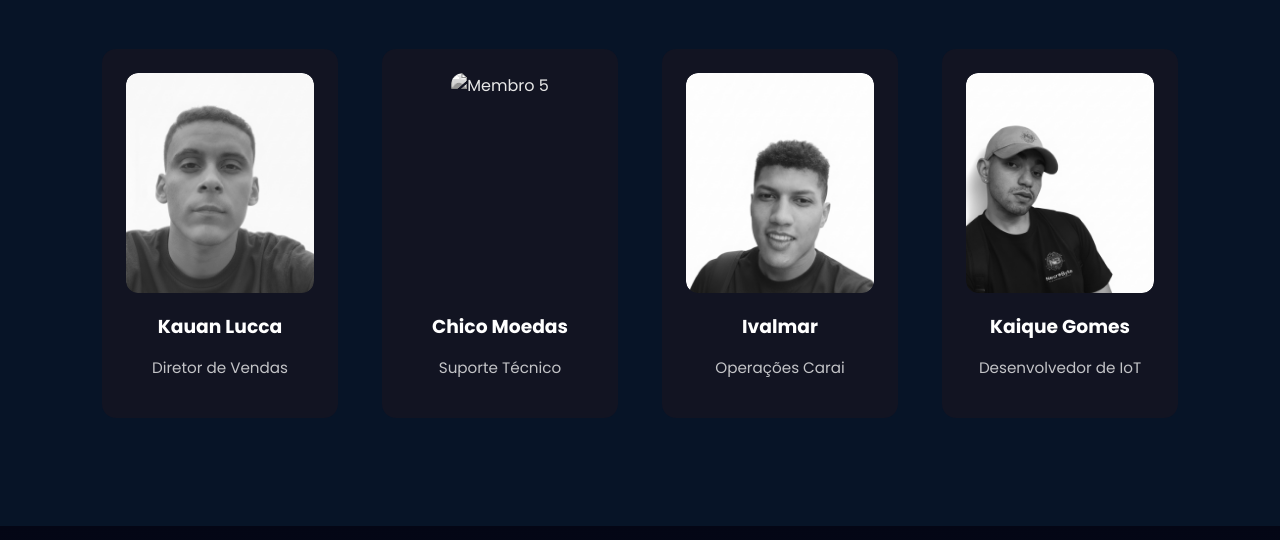
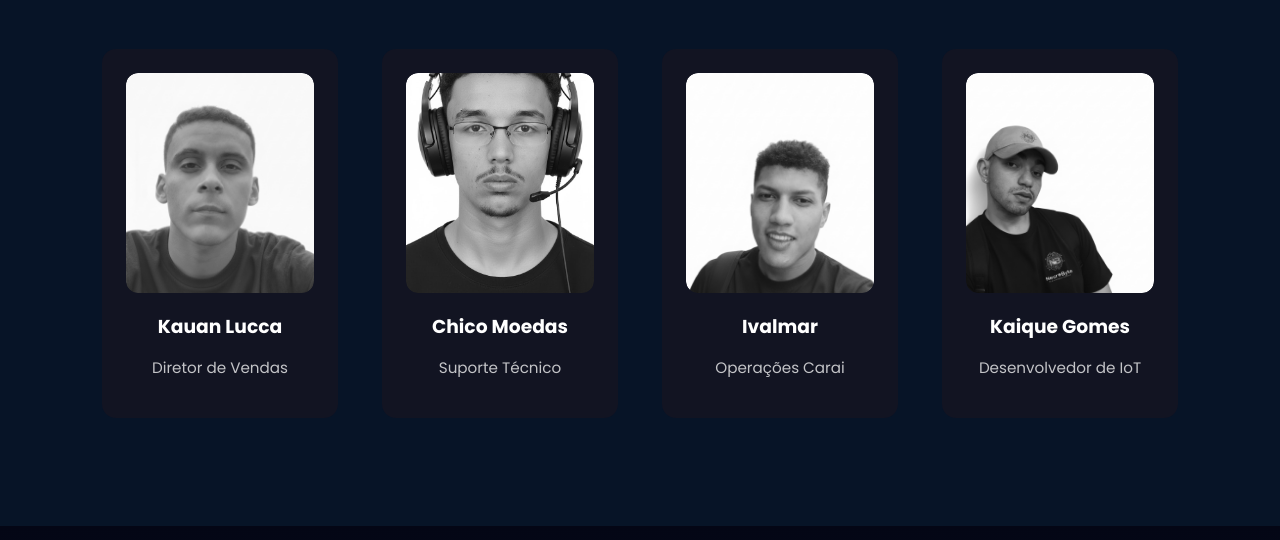
Before and after one commit to Paganatto/neurobyte-real, a plain HTML site: page index.html in a window 1280 px wide. Shown: the part 5873-6413 px from the top of the page. Drawn offline with nearby package versions, Linux system fonts and the light colour scheme; files whose address does not match are found by name.

Commit message:
Fix HTML entity encoding for team photo image

```diff
--- a/index.html
+++ b/index.html
@@ -364,7 +364,7 @@
         <p>Diretor de Vendas</p>
       </div>
       <div class="team-card">
-        <div class="team-photo"><img src=team5.jpeg" alt="Membro 5"></div>
+        <div class="team-photo"><img src="team5.jpeg" alt="Membro 5"></div>
         <h3>Chico Moedas</h3>
         <p>Suporte Técnico</p>
       </div>
```
